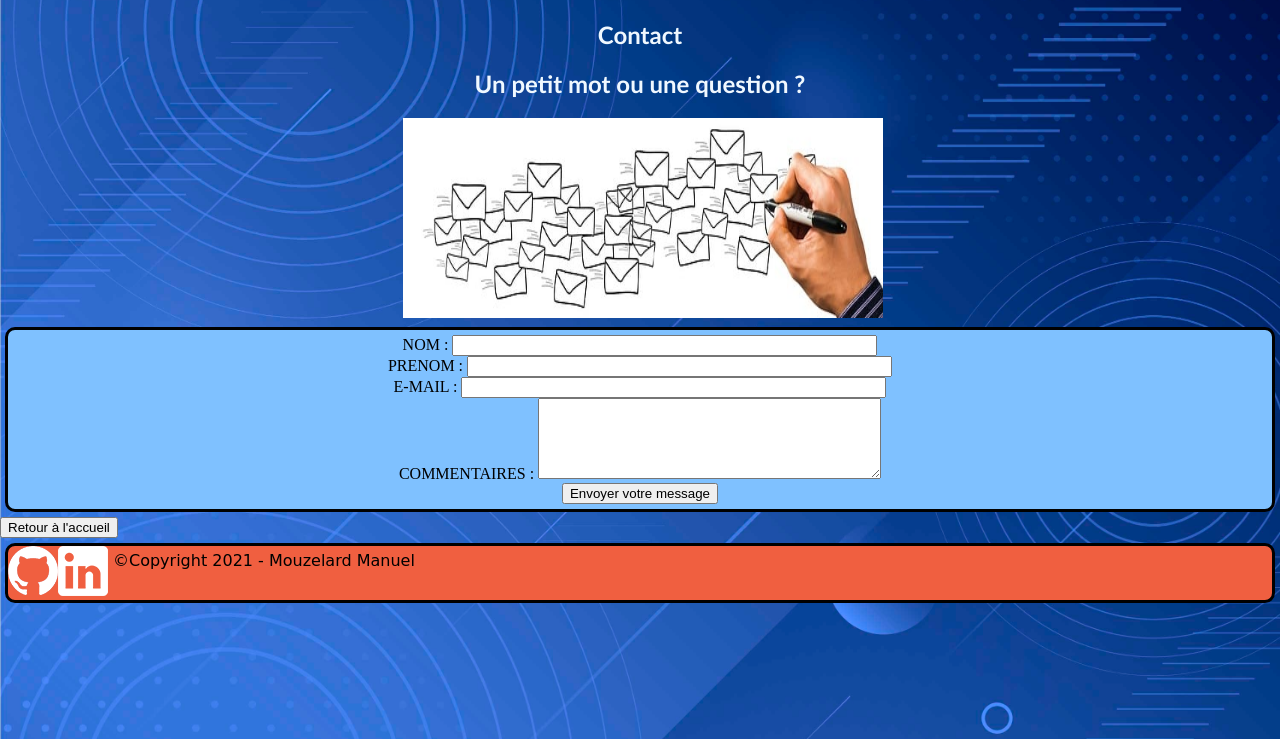
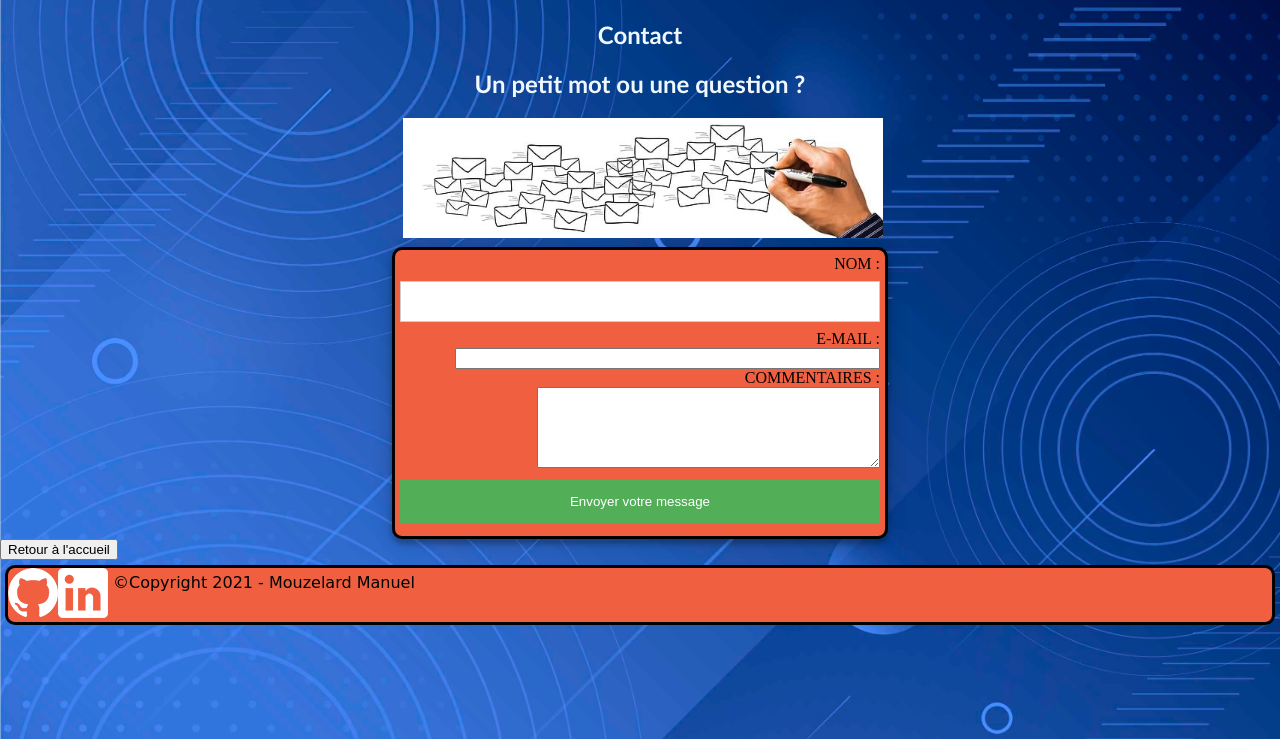
Before and after one commit to 24manu/Portfolio, a PHP site: page /import/contact.php in a window 1280 px wide. Shown: the part 61-800 px from the top of the page. Run offline with PHP 8.4, Linux system fonts and the light colour scheme; a stand-in replaces the project's code that opens the database connection; some libraries are stand-ins or nearby versions.

Commit message:
page contact et admin

```diff
--- a/css/style.css
+++ b/css/style.css
@@ -195,10 +195,61 @@ footer {
   text-align: right;
 }
 
+.confirmationMail {
+  text-align: center;
+}
+
 .entete {
   display: block;
   width: center;
   margin-left: 10px;
+}
+
+#container{
+  width:400px;
+  margin: 20px;
+  margin-top:10%;
+}
+
+form {
+  width:100%;
+  padding: 30px;
+  border: 1px solid #f1f1f1;
+  background: #fff;
+  box-shadow: 0 0 20px 0 rgba(0, 0, 0, 0.2), 0 5px 5px 0 rgba(0, 0, 0, 0.24);
+}
+
+#container h1{
+  width: 38%;
+  margin: 0 auto;
+  padding-bottom: 10px;
+}
+
+/* Full-width inputs */
+input[type=text], input[type=password] {
+  width: 100%;
+  padding: 12px 20px;
+  margin: 8px 0;
+  display: inline-block;
+  border: 1px solid #ccc;
+  box-sizing: border-box;
+}
+
+/* Set a style for all buttons */
+input[type=submit] {
+  background-color: #53af57;
+  color: white;
+  padding: 14px 20px;
+  margin: 8px 0;
+  border: none;
+  cursor: pointer;
+  width: 100%;
+}
+
+input[type=submit]:hover {
+  background-color: white;
+  color: #53af57;
+  border: 1px solid #53af57;
 }
 
 /* ============ ECRANS de largeur entre 800px et 1280px ================ */
@@ -218,10 +269,17 @@ footer {
     display: block;
     width: auto;
     text-align: center;
-  }
+    }
 
   #form1 {
     text-align: right;
+  }
+
+  #container{
+    display: block;
+    width: auto;
+    text-align: center;
+    max-width: 400px;
   }
 }
 
@@ -263,6 +321,10 @@ footer {
   }
 
   #form1 {
-    text-align: center;
+
+    display: block;
+    width: 480px;
+    background-color: #f05f40;
+    margin: 0 auto;
   }
 }
--- a/import/contact.php
+++ b/import/contact.php
@@ -1,5 +1,58 @@
 <?php
 include "head.php";
+
+// dépendances
+require_once "config.php";
+
+// modification de variables de configuration du serveur, utile pour le mail sur un serveur local (change le contenu de php.ini pour cette page seulement), inutile d'utiliser ini_set pour envoyer un mail sur un serveur distant, il suffit de paramétrer le smtp comme dans votre doc (gmail.com outlook etc...)
+ini_set('SMTP',SMTP_HOST);
+ini_set('smtp_port',SMTP_PORT);
+ini_set('sendmail_from',MAIL_ADMIN);
+
+// var_dump($_POST);
+
+// si le formulaire a été envoyé
+if(!empty($_POST)){
+    // traîtement des variables (htmlspecialchars est souvant inutile sans insertion dans la DB)
+    $thename = htmlspecialchars(trim($_POST['thename']),ENT_QUOTES);
+    $themail = filter_var(trim($_POST['themail']), FILTER_VALIDATE_EMAIL);
+    $thetext = strip_tags(trim($_POST['thetext']));
+    // si au moins 1 équivalante à vide ou false
+    if(empty($thename) || !$themail || empty($thetext)){
+        // création d'une variable pour l'erreur
+        $message = "Votre mail n'a pas été envoyé, veuillez recommencer";
+    }else{
+        // on va créer nos variables pour l'envoi des mails
+
+        // premier, envoi du mail à l'admin
+        $aQui   = MAIL_ADMIN;
+        $sujet = 'Réponse à votre formulaire 23-mail';
+        $message = $thename." à écrit : \n".$thetext;
+        $entete = array(
+             'From' => "$themail",
+             'Reply-To' => "$themail",
+             'X-Mailer' => 'PHP/' . phpversion()
+        );
+
+        mail($aQui, $sujet, $message, $entete);
+
+        // envoi du mail de confirmation à l'utilisateur
+        $aQui   = $themail;
+        $sujet = 'Merci pour votre mail sur 23-mail';
+        $message = "Vous recevrez une réponse dans les plus brefs délais";
+        $entete = array(
+             'From' => MAIL_ADMIN,
+             'Reply-To' => MAIL_ADMIN,
+             'X-Mailer' => 'PHP/' . phpversion()
+        );
+
+        mail($aQui, $sujet, $message, $entete);
+
+        // mail($themail, 'Depuis 23-mail', $thename." à écrit : \n".$thetext);
+        // création de la variable de confirmation
+        $message = "Votre mail a bien été envoyé, merci";
+    }
+}
 ?>
 
 <main>
@@ -13,15 +66,26 @@ include "head.php";
         <div class="contenu">
             <h1> Contact </h1>
             <h2>Un petit mot ou une question ?</h2>
-            <p class="entete"><img src="./images/contacts.jpg" height="200px" width="480px" /></p>
-            <form id="form1" name="form1" method="post" action="" class="contact">
 
-                <div><label for="frm1_nom">NOM : </label><input name="nom" type="text" id="frm1_nom" size="50" /></div>
-                <div><label for="frm1_prenom">PRENOM : </label><input name="prenom" type="text" id="frm1_prenom" size="50" /></div>
-                <div><label for="frm1_email">E-MAIL : </label><input name="email" type="email" id="frm1_email" size="50" /></div>
+            <?php
+    if(isset($message)):
+    ?>
+
+    <h3 class="confirmationMail"><?=$message?></h3>
+
+<?php
+    endif;
+    ?>
+
+            <p class="entete"><img src="./images/contacts.jpg" width="480px" /></p>
+            <form id="form1" name="contact" method="post" action="">
+
+                <div><label for="frm1_nom">NOM : </label><input name="thename" type="text" id="frm1_nom" size="50" required /></div>
+
+                <div><label for="frm1_email">E-MAIL : </label><input name="themail" type="email" id="frm1_email" size="50" required /></div>
 
 
-                <div><label for="frm1_message">COMMENTAIRES : </label><textarea name="message" id="frm1_message" cols="40" rows="5"></textarea></div>
+                <div><label for="frm1_message">COMMENTAIRES : </label><textarea name="thetext" id="frm1_message" cols="40" rows="5" required ></textarea></div>
 
                 <div><input type="submit" id="frm1_submit" value="Envoyer votre message" /></div>
 
--- a/import/liens.php
+++ b/import/liens.php
@@ -102,7 +102,7 @@ include "head.php";
                 <div class="itemliens">
                     <h3><a href="https://developer.mozilla.org/fr/" target="_blank">MDN webdocs</a></h3>
                     <p class="texteliens">Site en français avec diverses introductions et explications sur quelques langages (surtout HTML, CSS, JS)</p>
-                    <a href="https://developer.mozilla.org/fr/" target="_blank"><img src="./images/MDN_WEB_Docs.svg.png" alt="MDN WEB" height="100px" width="300px"></a>
+                    <a href="https://developer.mozilla.org/fr/" target="_blank"><img src="./images/MDN_Web_Docs.svg.png" alt="MDN WEB" height="100px" width="300px"></a>
                 </div>
                 <div class="itemliens">
                     <h3><a href="https://www.pierre-giraud.com/" target="_blank">Pierre Giraud</a></h3>
```
Also changed, not shown: import/admin.php (+24 -6 lines).
